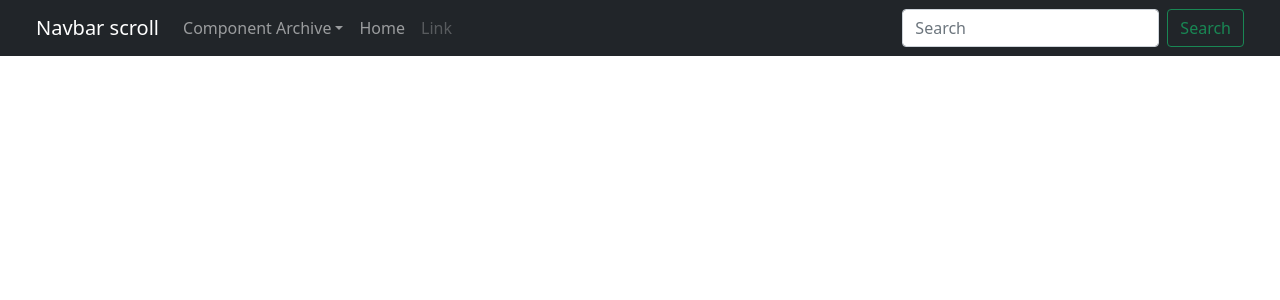
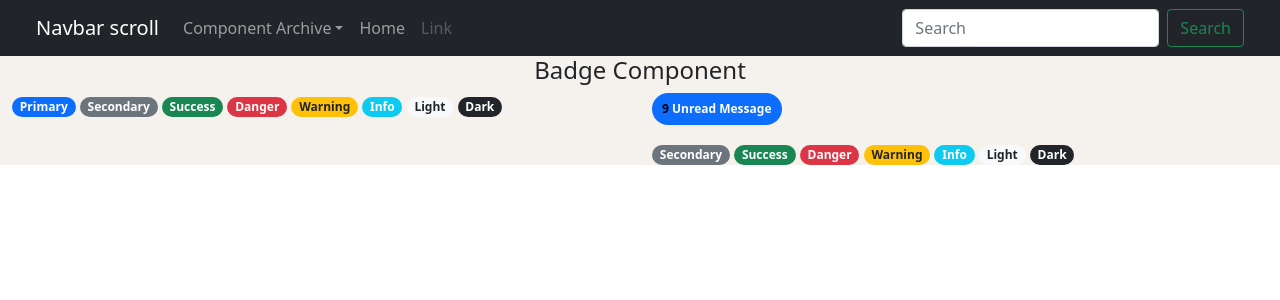
Before and after one commit to osmanforhad/react-js-components, a React (Create React App) app: page /badage in a window 1280 px wide. Shown: the top 300 px of the page. Built offline with nearby package versions, Linux system fonts and the light colour scheme.

Commit message:
working with react bootstrap badage component

```diff
--- /dev/null
+++ b/src/components/badage-component/BandageComponent.js
@@ -0,0 +1,81 @@
+import React, { Component, Fragment } from "react";
+import { Badge, Col, Container, Row } from "react-bootstrap";
+
+class Bandagecomponent extends Component {
+  render() {
+    return (
+      <Fragment>
+        <h4 className="text-center">Badge Component</h4>
+        <Container fluid={true}>
+          <Row>
+            <Col xl={6} lg={6} md={6} sm={12} xs={12}>
+              <div>
+                <Badge pill bg="primary">
+                  Primary
+                </Badge>{" "}
+                <Badge pill bg="secondary">
+                  Secondary
+                </Badge>{" "}
+                <Badge pill bg="success">
+                  Success
+                </Badge>{" "}
+                <Badge pill bg="danger">
+                  Danger
+                </Badge>{" "}
+                <Badge pill bg="warning" text="dark">
+                  Warning
+                </Badge>{" "}
+                <Badge pill bg="info">
+                  Info
+                </Badge>{" "}
+                <Badge pill bg="light" text="dark">
+                  Light
+                </Badge>{" "}
+                <Badge pill bg="dark">
+                  Dark
+                </Badge>
+              </div>
+            </Col>
+            <Col xl={6} lg={6} md={6} sm={12} xs={12}>
+              <div>
+                <p>
+                  <Badge
+                    pill
+                    bg="primary"
+                    style={{ fontsize: "18", padding: "10px" }}
+                  >
+                    <b className="text-black">9</b>
+                    <span> Unread Message</span>
+                  </Badge>
+                </p>
+                <Badge pill bg="secondary">
+                  Secondary
+                </Badge>{" "}
+                <Badge pill bg="success">
+                  Success
+                </Badge>{" "}
+                <Badge pill bg="danger">
+                  Danger
+                </Badge>{" "}
+                <Badge pill bg="warning" text="dark">
+                  Warning
+                </Badge>{" "}
+                <Badge pill bg="info">
+                  Info
+                </Badge>{" "}
+                <Badge pill bg="light" text="dark">
+                  Light
+                </Badge>{" "}
+                <Badge pill bg="dark">
+                  Dark
+                </Badge>
+              </div>
+            </Col>
+          </Row>
+        </Container>
+      </Fragment>
+    );
+  }
+}
+
+export default Bandagecomponent;
--- a/src/components/common/TopNav.js
+++ b/src/components/common/TopNav.js
@@ -2,6 +2,7 @@ import React, { Component, Fragment } from "react";
 import { BrowserRouter as Router, Routes, Route } from "react-router-dom";
 import Home from "../../pages/Home";
 import AcordionComponent from "../accordion-component/AcordionComponent";
+import Bandagecomponent from "../badage-component/BandageComponent";
 import CardComponent from "../card-component/CardComponent";
 import Offcanvas from "../card-component/OffCanvas";
 import Navigation from "../navigation/Navigation";
@@ -17,6 +18,7 @@ class TopNav extends Component {
             <Route path="card-component" element={<CardComponent />} />
             <Route path="off-canvas" element={<Offcanvas />} />
             <Route path="acordion" element={<AcordionComponent />} />
+            <Route path="/badage" element={<Bandagecomponent />} />
           </Routes>
         </Router>
       </Fragment>
--- a/src/components/navigation/Navigation.js
+++ b/src/components/navigation/Navigation.js
@@ -40,6 +40,9 @@ class Navigation extends Component {
                   <NavDropdown.Item as={Link} to="/acordion">
                     Accordion
                   </NavDropdown.Item>
+                  <NavDropdown.Item as={Link} to="/badage">
+                    Badage
+                  </NavDropdown.Item>
                   <NavDropdown.Divider />
                   <NavDropdown.Item>Something else here</NavDropdown.Item>
                 </NavDropdown>
```
